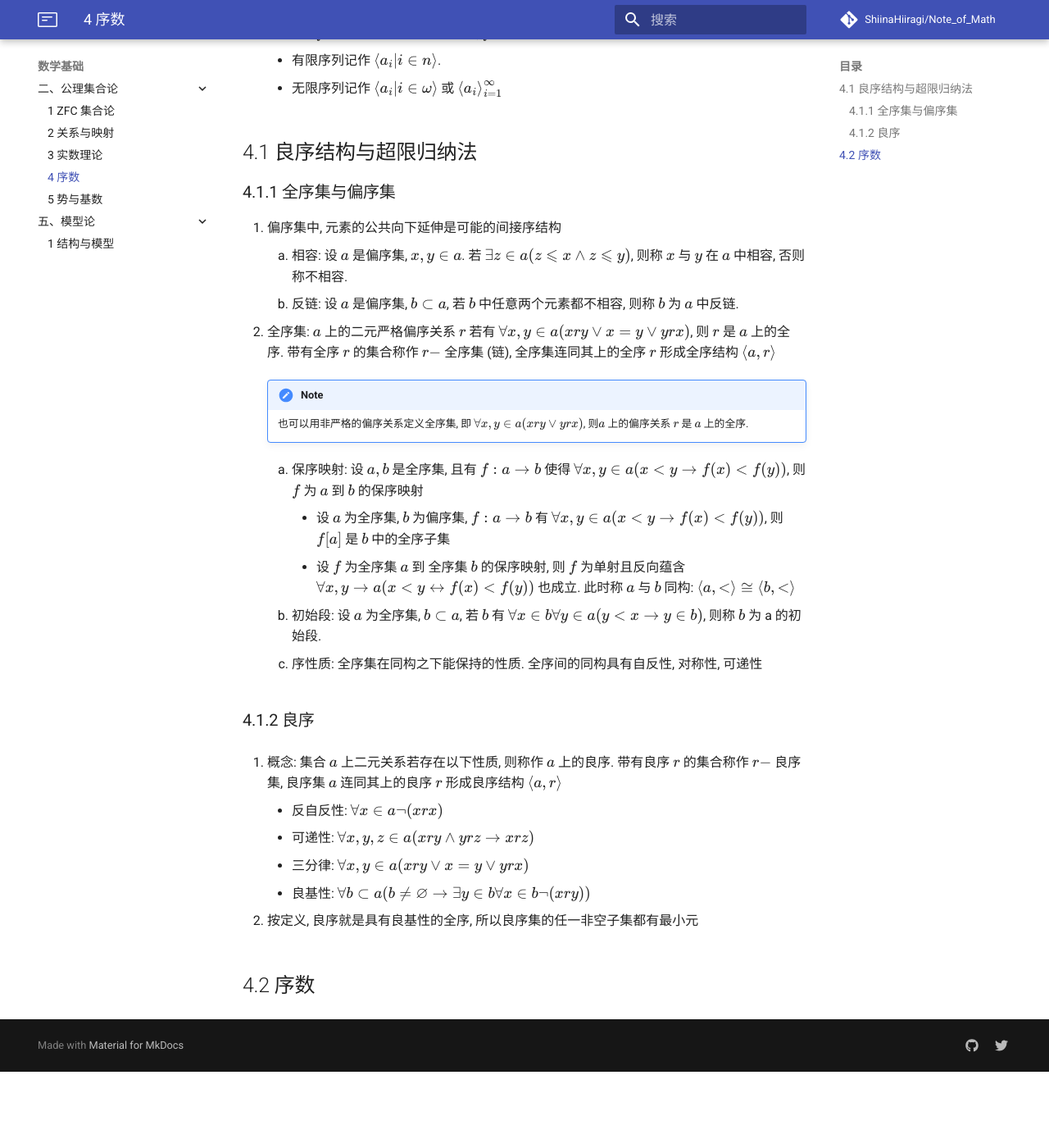
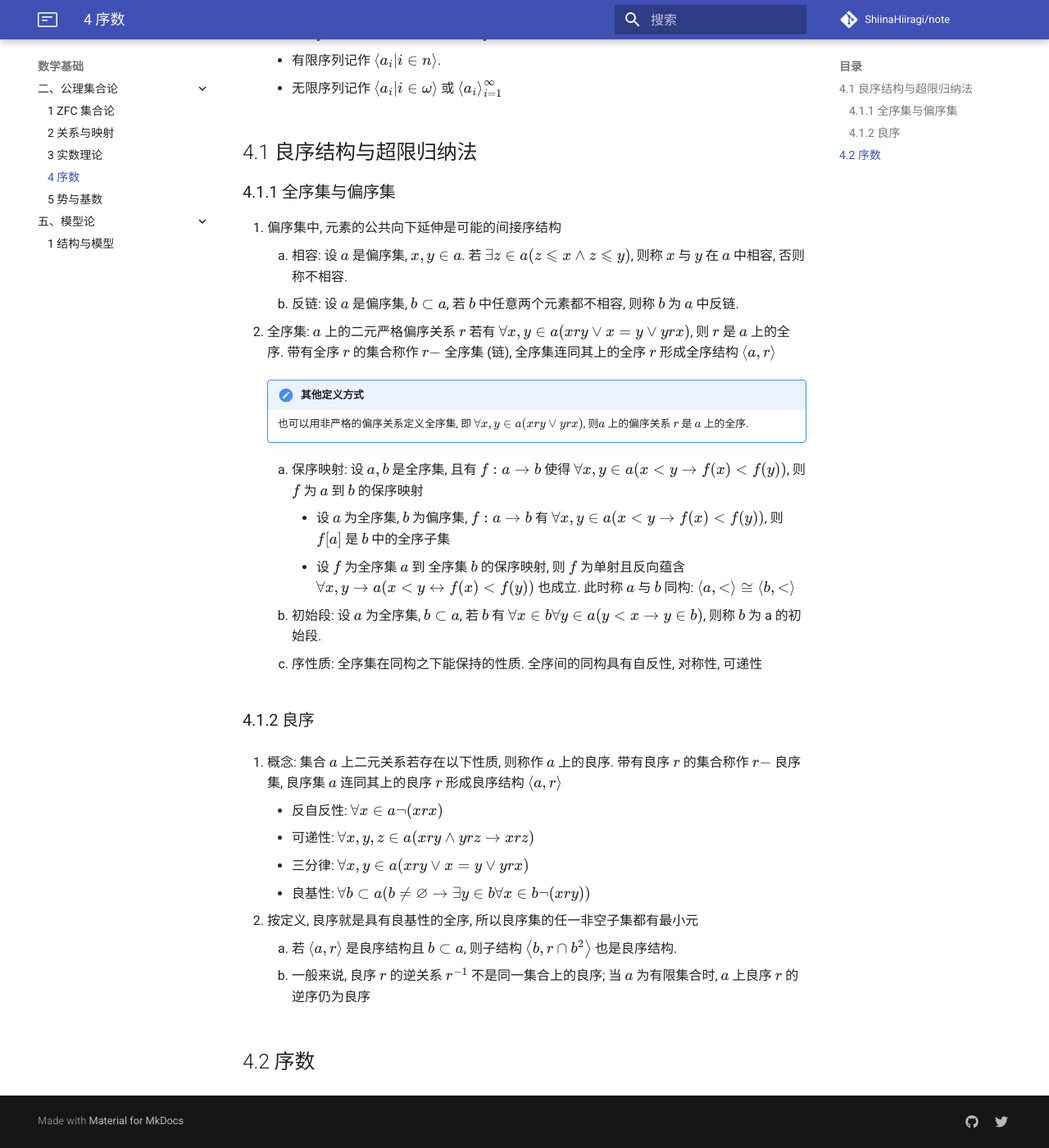
Before and after one commit to ShiinaHiiragi/note, an MkDocs documentation site: the page built from docs/foundation/set/ordinal.md, in a window 1280 px wide and 1400 px high, scrolled down 200 px. Shown: the whole window at 82% size. Built offline with MkDocs 1.6.1 and Material for MkDocs 9.7.7, drawn with Linux system fonts in a browser that asks for light colours; comment, search, counter and statistics services are not loaded; before the commit the page ends 1507 px from its top, so only the background shows below that.

Commit message:
subtle change

```diff
--- a/docs/foundation/set/ordinal.md
+++ b/docs/foundation/set/ordinal.md
@@ -11,7 +11,7 @@
     2. 反链: 设 $a$ 是偏序集, $b\subset a$, 若 $b$ 中任意两个元素都不相容, 则称 $b$ 为 $a$ 中反链.
 2. 全序集: $a$ 上的二元严格偏序关系 $r$ 若有 $\forall x,y\in a(xry\vee x=y\vee yrx)$, 则 $r$ 是 $a$ 上的全序. 带有全序 $r$ 的集合称作 $r-$ 全序集 (链), 全序集连同其上的全序 $r$ 形成全序结构 $\left< a,r\right>$
 
-    !!! note
+    !!! note "其他定义方式"
         也可以用非严格的偏序关系定义全序集, 即 $\forall x,y\in a(xry\vee yrx)$, 则$a$ 上的偏序关系 $r$ 是 $a$ 上的全序.
 
     1. 保序映射: 设 $a,b$ 是全序集, 且有 $f:a\to b$ 使得 $\forall x,y\in a(x<y\to f(x)<f(y))$, 则 $f$ 为 $a$ 到 $b$ 的保序映射
@@ -28,5 +28,7 @@
     - 良基性: $\forall b\subset a(b\neq \varnothing \to \exists y\in b\forall x\in b\neg (xry))$
 
 2. 按定义, 良序就是具有良基性的全序, 所以良序集的任一非空子集都有最小元
+    1. 若 $\left< a,r\right>$ 是良序结构且 $b\subset a$, 则子结构 $\left< b,r \cap b^2\right>$ 也是良序结构.
+    2. 一般来说, 良序 $r$ 的逆关系 $r^{-1}$ 不是同一集合上的良序; 当 $a$ 为有限集合时, $a$ 上良序 $r$ 的逆序仍为良序
 
 ## 4.2 序数
--- a/mkdocs.yml
+++ b/mkdocs.yml
@@ -1,8 +1,8 @@
 site_name: 数理逻辑
 site_author: 一之江
-site_url: https://shiinahiiragi.github.io/Note_of_Math/
-repo_url: https://github.com/ShiinaHiiragi/Note_of_Math/
-repo_name: ShiinaHiiragi/Note_of_Math
+site_url: https://shiinahiiragi.github.io/note/
+repo_url: https://github.com/ShiinaHiiragi/note/
+repo_name: ShiinaHiiragi/note
 theme:
   name: material
   icon:
```
Also changed, not shown: docs/foundation/model/model.md (+1 -1 lines), docs/foundation/set/real.md (+2 -2 lines), syntax/Syntax.md (+1 -1 lines).
